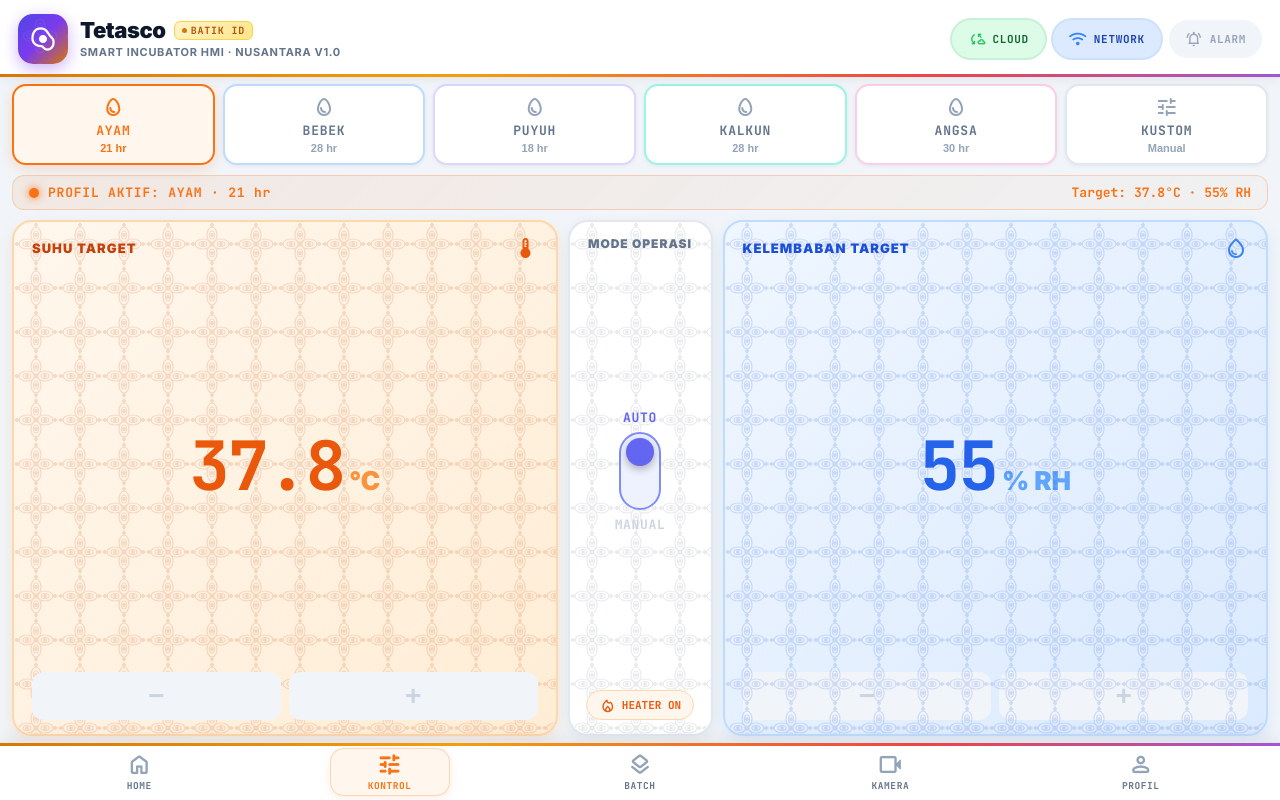
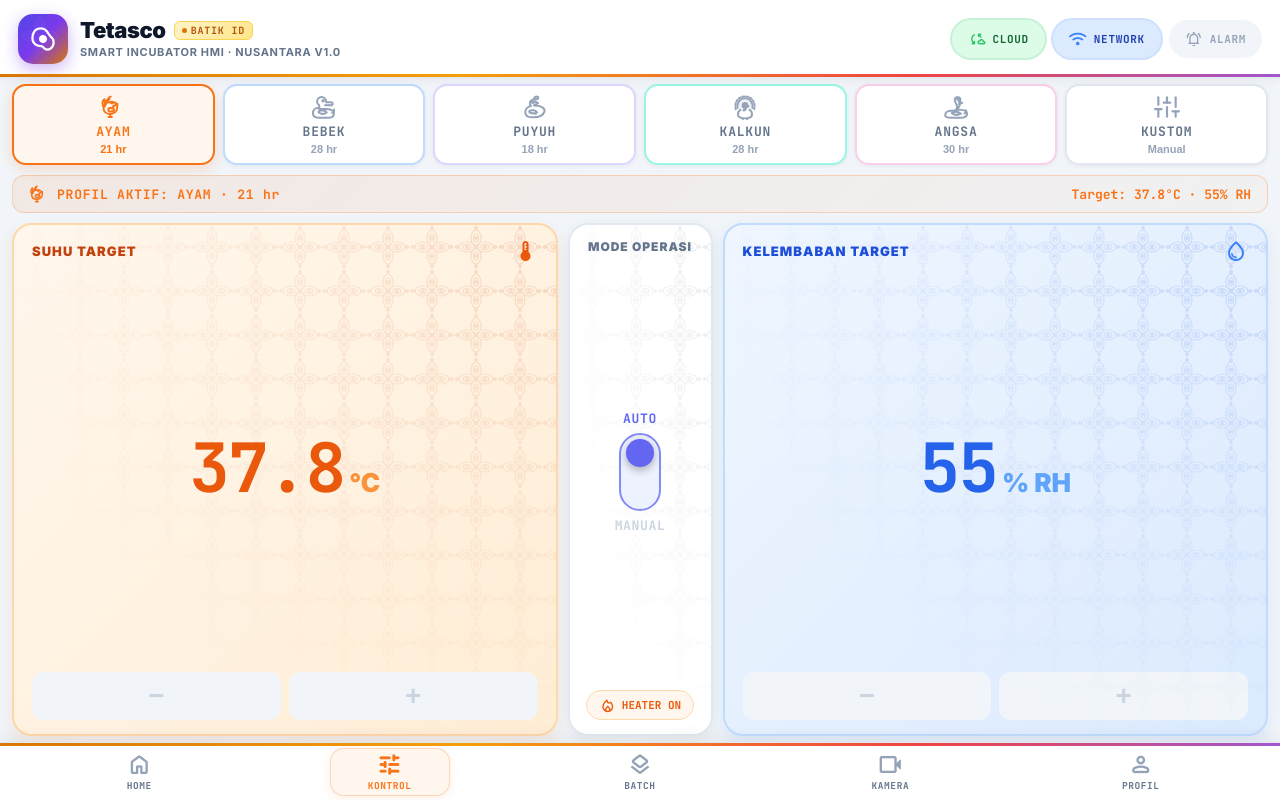
Before and after one commit to RyanPutra1478/Penetas-Telur, a React (Vite) app: page /#/control in a window 1280 px wide. Built offline with nearby package versions, Linux system fonts and the light colour scheme.

Commit message:
feat: tambahkan gradient fade pada corak batik dan ganti icon telur dengan icon hewan pada tab kontrol

```diff
--- /dev/null
+++ b/src/components/AnimalIcons.jsx
@@ -0,0 +1,128 @@
+import React from 'react';
+
+/**
+ * Icon Ayam (Rooster / Chicken)
+ * Menampilkan jengger khas di kepala, paruh, gelambir (wattle), dan ekor ayam.
+ */
+export const IconAyam = ({ size = 26, color = 'currentColor' }) => (
+  <svg width={size} height={size} viewBox="0 0 24 24" fill="none" stroke={color} strokeWidth="1.8" strokeLinecap="round" strokeLinejoin="round">
+    {/* Jengger Ayam (Comb) */}
+    <path d="M10 2.5c-.8-.2-1.6.4-1.6 1.2 0 .5.3.9.7 1.1-.9.1-1.6.8-1.6 1.7 0 .4.2.8.5 1.1" strokeWidth="1.6" fill={color} fillOpacity="0.25" />
+    {/* Kepala & Paruh */}
+    <path d="M8.5 7.6h4.5l3.2 1.8-3.2 1.6h-.5" fill={color} fillOpacity="0.25" />
+    {/* Mata */}
+    <circle cx="11" cy="7.8" r="0.75" fill={color} />
+    {/* Gelambir (Wattle) */}
+    <path d="M12.5 11c0 1.2-.8 2-1.8 1.8" fill={color} fillOpacity="0.3" />
+    {/* Dada & Badan */}
+    <path d="M8 7.6c-2.8 0-4.8 2.2-4.8 5 0 3.2 2.2 5.8 6 5.8 4 0 6.8-2.6 6.8-6v-1.8" />
+    {/* Bulu Ekor Melengkung ke Atas */}
+    <path d="M3.2 11.5C2 9.5 2 6.8 4 4.8c.8 2 1.2 4.2.5 6.7z" fill={color} fillOpacity="0.2" />
+    <path d="M5.5 9.5c0-2.5 1-4.2 2.5-5.5" />
+    {/* Sayap */}
+    <path d="M7.8 13.5c1.8-1 4.2-1 5.4 1-1.2 2-3.4 2-5.4 1z" fill={color} fillOpacity="0.15" />
+    {/* Kaki */}
+    <path d="M9.5 18.4v2.8m-1.5 0h3" />
+  </svg>
+);
+
+/**
+ * Icon Bebek (Duck)
+ * Menampilkan paruh bebek pipih mendatar (spatula duck bill), kepala bulat, dan ekor melengkung.
+ */
+export const IconBebek = ({ size = 26, color = 'currentColor' }) => (
+  <svg width={size} height={size} viewBox="0 0 24 24" fill="none" stroke={color} strokeWidth="1.8" strokeLinecap="round" strokeLinejoin="round">
+    {/* Paruh Bebek Pipih Khas (Duck Bill) */}
+    <path d="M14 7.5h4.2c1.2 0 1.8.7 1.8 1.4 0 .9-.9 1.5-2.2 1.5H13" fill={color} fillOpacity="0.28" />
+    {/* Kepala & Leher */}
+    <path d="M14 7c0-2.4-1.8-4.2-4.2-4.2S5.6 4.6 5.6 7c0 1.5.8 2.8 2 3.5v2.2" />
+    {/* Mata */}
+    <circle cx="11.2" cy="6.2" r="0.75" fill={color} />
+    {/* Badan Bebek Berenang / Duduk */}
+    <path d="M7.6 12.7c-3.6 0-5.8 2-5.8 5 0 2.6 2.4 4.3 6.4 4.3h7.5c3.5 0 5.5-1.8 5.5-4 0-1.5-.9-2.6-2.2-3.2-1.5-.7-3.2-.9-5.8-.9H7.6z" />
+    {/* Sayap Bebek */}
+    <path d="M7 16c2.5-1.2 5.5-1.2 7.5 1-2 1.6-5 1.8-7.5 0z" fill={color} fillOpacity="0.18" />
+    {/* Ekor Bebek Melengkung ke Atas */}
+    <path d="M19.5 17.5c1.2-.5 2-1.8 1.8-3.2" />
+  </svg>
+);
+
+/**
+ * Icon Puyuh (Quail)
+ * Menampilkan jambul khas melengkung ke depan (topknot crest) dan badan bulat gemuk.
+ */
+export const IconPuyuh = ({ size = 26, color = 'currentColor' }) => (
+  <svg width={size} height={size} viewBox="0 0 24 24" fill="none" stroke={color} strokeWidth="1.8" strokeLinecap="round" strokeLinejoin="round">
+    {/* Jambul Khas Burung Puyuh (Curved Topknot Plume) */}
+    <path d="M10.8 5.2c.4-2.4 2.2-3.4 3.8-2.5 1 .6.5 2-.8 2.2-1 .2-2 .1-3 .3z" fill={color} fillOpacity="0.4" />
+    {/* Kepala & Paruh Mungil */}
+    <path d="M10.8 5.2c-2 0-3.6 1.4-3.6 3.4 0 1 .4 1.8 1 2.4" />
+    <path d="M10.8 7.2h2l2 1.2-2 1.2h-1" fill={color} fillOpacity="0.25" />
+    {/* Mata */}
+    <circle cx="9.8" cy="7.6" r="0.75" fill={color} />
+    {/* Badan Bulat Khas Burung Puyuh */}
+    <path d="M8.2 11C4.8 12 3 14.4 3 17c0 2.6 2.5 4.5 7.5 4.5 5 0 9.2-2 10.2-5.2.5-1.6-.4-3.2-2.2-4.2-2.2-1.1-5-1.4-7.5-1.4" />
+    {/* Corak Sayap Puyuh */}
+    <path d="M6.8 15.5c2-1 5.2-1 7.2 1.4-1.8 1.4-4.8 1.4-7.2 0z" fill={color} fillOpacity="0.18" />
+    <path d="M8.2 18c1.5-.6 3.4-.6 4.8.8" strokeWidth="1.2" />
+  </svg>
+);
+
+/**
+ * Icon Kalkun (Turkey)
+ * Menampilkan ekor mekar besar berbentuk kipas (fan tail) dan kepala kalkun dengan pial (snood).
+ */
+export const IconKalkun = ({ size = 26, color = 'currentColor' }) => (
+  <svg width={size} height={size} viewBox="0 0 24 24" fill="none" stroke={color} strokeWidth="1.8" strokeLinecap="round" strokeLinejoin="round">
+    {/* Ekor Kipas Besar Khas Kalkun (Fan Tail Feathers) */}
+    <path d="M3.5 14C2.5 10 3.5 6.5 6.5 4c2.8-2.4 8.2-2.4 11 0 3 2.5 4 6 3 10" strokeDasharray="1.8 1.8" />
+    <path d="M5.2 13C4.5 10.2 5.5 7.5 7.5 5.5c2.2-2 6.8-2 9 0 2 2 3 4.7 2.3 7.5" fill={color} fillOpacity="0.15" />
+    {/* Kepala & Pial Kalkun (Snood) */}
+    <circle cx="12" cy="10.5" r="2.2" fill={color} fillOpacity="0.25" />
+    <path d="M13.2 10.5l2 .8-2 .8" />
+    <circle cx="11.5" cy="10.2" r="0.65" fill={color} />
+    <path d="M12.5 12.2c0 1.6-.8 2.8-1.6 2.8" strokeWidth="2.2" />
+    {/* Tubuh Bulat Besar */}
+    <path d="M8 14.5c-1.8 1-2.5 2.5-2.5 4.5 0 2 2 3.5 6.5 3.5s6.5-1.5 6.5-3.5c0-2-.7-3.5-2.5-4.5" />
+    {/* Kaki */}
+    <path d="M10 22.5v1m4-1v1" strokeWidth="1.6" />
+  </svg>
+);
+
+/**
+ * Icon Angsa (Goose / Swan)
+ * Menampilkan leher panjang jenjang melengkung anggun berbentuk 'S'.
+ */
+export const IconAngsa = ({ size = 26, color = 'currentColor' }) => (
+  <svg width={size} height={size} viewBox="0 0 24 24" fill="none" stroke={color} strokeWidth="1.8" strokeLinecap="round" strokeLinejoin="round">
+    {/* Kepala & Paruh Angsa */}
+    <path d="M13.5 3c1.6 0 2.6 1 2.6 2.2 0 .8-.5 1.5-1.3 1.8l3 1.2-3 1.1" fill={color} fillOpacity="0.25" />
+    <circle cx="13.8" cy="4.8" r="0.75" fill={color} />
+    {/* Leher Jenjang S-Curve Angsa */}
+    <path d="M13.5 3c-1.6 0-2.7 1.2-2.7 2.6 0 2 2.2 3.6 2.2 6.2 0 2-1.6 3.6-3.8 3.6H7" />
+    <path d="M15 7.2c.6 1.6.6 3.4-.3 4.8-.8 1.5-1.9 2.5-1.9 3.6" />
+    {/* Tubuh Angsa Mengapung Anggun */}
+    <path d="M7 15.4c-3 0-5 1.8-5 4.2 0 2 2 2.4 6 2.4h8.2c3.5 0 6-1.4 6-3.8 0-1.5-1.2-2.7-2.6-3.1-2-.6-4.6-.7-7.2-.7" />
+    {/* Sayap Angsa */}
+    <path d="M8 17.6c2.5-1.4 6-1.4 8.6.6-2.6 1.4-6.1 1.6-8.6-.6z" fill={color} fillOpacity="0.18" />
+    {/* Ekor Terangkat */}
+    <path d="M19.8 18c1-.6 1.8-1.6 1.4-3" />
+  </svg>
+);
+
+/**
+ * Icon Kustom (Sliders / Settings)
+ */
+export const IconKustom = ({ size = 26, color = 'currentColor' }) => (
+  <svg width={size} height={size} viewBox="0 0 24 24" fill="none" stroke={color} strokeWidth="2" strokeLinecap="round" strokeLinejoin="round">
+    <line x1="4" y1="21" x2="4" y2="14" />
+    <line x1="4" y1="10" x2="4" y2="3" />
+    <line x1="12" y1="21" x2="12" y2="12" />
+    <line x1="12" y1="8" x2="12" y2="3" />
+    <line x1="20" y1="21" x2="20" y2="16" />
+    <line x1="20" y1="12" x2="20" y2="3" />
+    <line x1="1" y1="14" x2="7" y2="14" />
+    <line x1="9" y1="8" x2="15" y2="8" />
+    <line x1="17" y1="16" x2="23" y2="16" />
+  </svg>
+);
--- a/src/index.css
+++ b/src/index.css
@@ -192,6 +192,8 @@ html, body, #root {
   pointer-events: none;
   border-radius: inherit;
   z-index: 0;
+  -webkit-mask-image: radial-gradient(ellipse at top right, rgba(0, 0, 0, 0.95) 0%, rgba(0, 0, 0, 0.35) 45%, rgba(0, 0, 0, 0) 75%);
+  mask-image: radial-gradient(ellipse at top right, rgba(0, 0, 0, 0.95) 0%, rgba(0, 0, 0, 0.35) 45%, rgba(0, 0, 0, 0) 75%);
 }
 
 .batik-overlay-warm {
--- a/src/pages/KontrolLingkungan.jsx
+++ b/src/pages/KontrolLingkungan.jsx
@@ -1,12 +1,13 @@
 import React, { useState } from 'react';
+import { IconAyam, IconBebek, IconPuyuh, IconKalkun, IconAngsa, IconKustom } from '../components/AnimalIcons';
 
 const profiles = [
-  { name: 'AYAM',   durasi: '21 hr', temp: 37.8, hum: 55, color: '#F97316', bg: '#FFF7ED', border: '#FED7AA', icon: 'egg' },
-  { name: 'BEBEK',  durasi: '28 hr', temp: 37.5, hum: 60, color: '#3B82F6', bg: '#EFF6FF', border: '#BFDBFE', icon: 'egg' },
-  { name: 'PUYUH',  durasi: '18 hr', temp: 37.7, hum: 50, color: '#8B5CF6', bg: '#F5F3FF', border: '#DDD6FE', icon: 'egg' },
-  { name: 'KALKUN', durasi: '28 hr', temp: 37.5, hum: 55, color: '#14B8A6', bg: '#F0FDFA', border: '#99F6E4', icon: 'egg' },
-  { name: 'ANGSA',  durasi: '30 hr', temp: 37.6, hum: 65, color: '#EC4899', bg: '#FDF2F8', border: '#FBCFE8', icon: 'egg' },
-  { name: 'KUSTOM', durasi: 'Manual', temp: 37.5, hum: 55, color: '#64748B', bg: '#F8FAFC', border: '#E2E8F0', icon: 'tune' },
+  { name: 'AYAM',   durasi: '21 hr', temp: 37.8, hum: 55, color: '#F97316', bg: '#FFF7ED', border: '#FED7AA', icon: IconAyam },
+  { name: 'BEBEK',  durasi: '28 hr', temp: 37.5, hum: 60, color: '#3B82F6', bg: '#EFF6FF', border: '#BFDBFE', icon: IconBebek },
+  { name: 'PUYUH',  durasi: '18 hr', temp: 37.7, hum: 50, color: '#8B5CF6', bg: '#F5F3FF', border: '#DDD6FE', icon: IconPuyuh },
+  { name: 'KALKUN', durasi: '28 hr', temp: 37.5, hum: 55, color: '#14B8A6', bg: '#F0FDFA', border: '#99F6E4', icon: IconKalkun },
+  { name: 'ANGSA',  durasi: '30 hr', temp: 37.6, hum: 65, color: '#EC4899', bg: '#FDF2F8', border: '#FBCFE8', icon: IconAngsa },
+  { name: 'KUSTOM', durasi: 'Manual', temp: 37.5, hum: 55, color: '#64748B', bg: '#F8FAFC', border: '#E2E8F0', icon: IconKustom },
 ];
 
 const KontrolLingkungan = () => {
@@ -32,10 +33,11 @@ const KontrolLingkungan = () => {
       <div style={{ display: 'flex', gap: 8, flexShrink: 0 }}>
         {profiles.map((pr, i) => {
           const active = selected === i;
+          const AnimalIcon = pr.icon;
           return (
             <button key={pr.name} onClick={() => selectProfile(i)} style={{
               flex: 1,
-              padding: '9px 6px',
+              padding: '8px 6px',
               borderRadius: 14,
               border: `2px solid ${active ? pr.color : pr.border}`,
               background: active ? pr.bg : '#FFFFFF',
@@ -44,7 +46,7 @@ const KontrolLingkungan = () => {
               boxShadow: active ? `0 4px 14px ${pr.color}35` : '0 1px 4px rgba(0,0,0,0.06)',
               transition: 'all 0.2s ease',
             }}>
-              <span className="material-symbols-rounded" style={{ fontSize: 24, color: active ? pr.color : '#94A3B8' }}>{pr.icon}</span>
+              <AnimalIcon size={26} color={active ? pr.color : '#94A3B8'} />
               <span style={{ fontSize: 13, fontWeight: 900, color: active ? pr.color : '#64748B', letterSpacing: '0.06em', textTransform: 'uppercase', fontFamily: "'JetBrains Mono', monospace" }}>{pr.name}</span>
               <span style={{ fontSize: 11, fontWeight: 700, color: active ? pr.color : '#94A3B8' }}>{pr.durasi}</span>
             </button>
@@ -61,8 +63,8 @@ const KontrolLingkungan = () => {
         display: 'flex', justifyContent: 'space-between', alignItems: 'center',
         flexShrink: 0,
       }}>
-        <div style={{ display: 'flex', alignItems: 'center', gap: 9 }}>
-          <div style={{ width: 10, height: 10, borderRadius: '50%', background: p.color, boxShadow: `0 0 8px ${p.color}` }} />
+        <div style={{ display: 'flex', alignItems: 'center', gap: 8 }}>
+          {React.createElement(p.icon, { size: 20, color: p.color })}
           <span style={{ fontSize: 13, fontWeight: 900, color: p.color, fontFamily: "'JetBrains Mono', monospace", letterSpacing: '0.06em' }}>
             PROFIL AKTIF: {p.name} · {p.durasi}
           </span>
```
